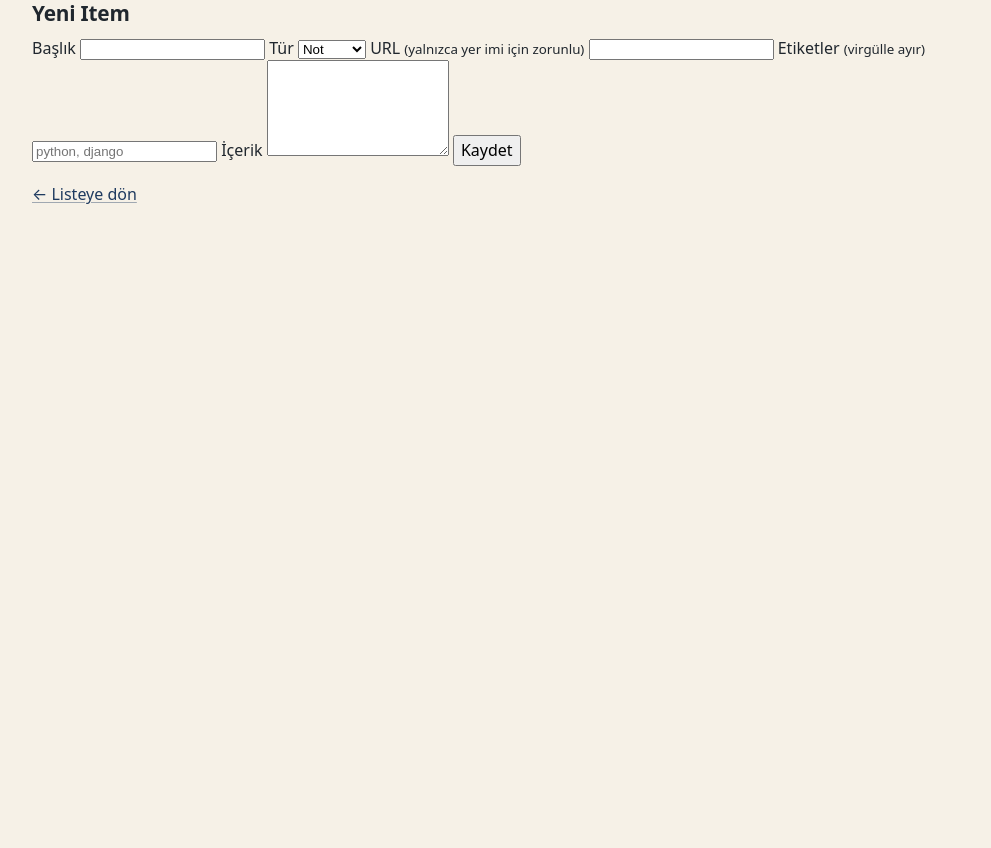
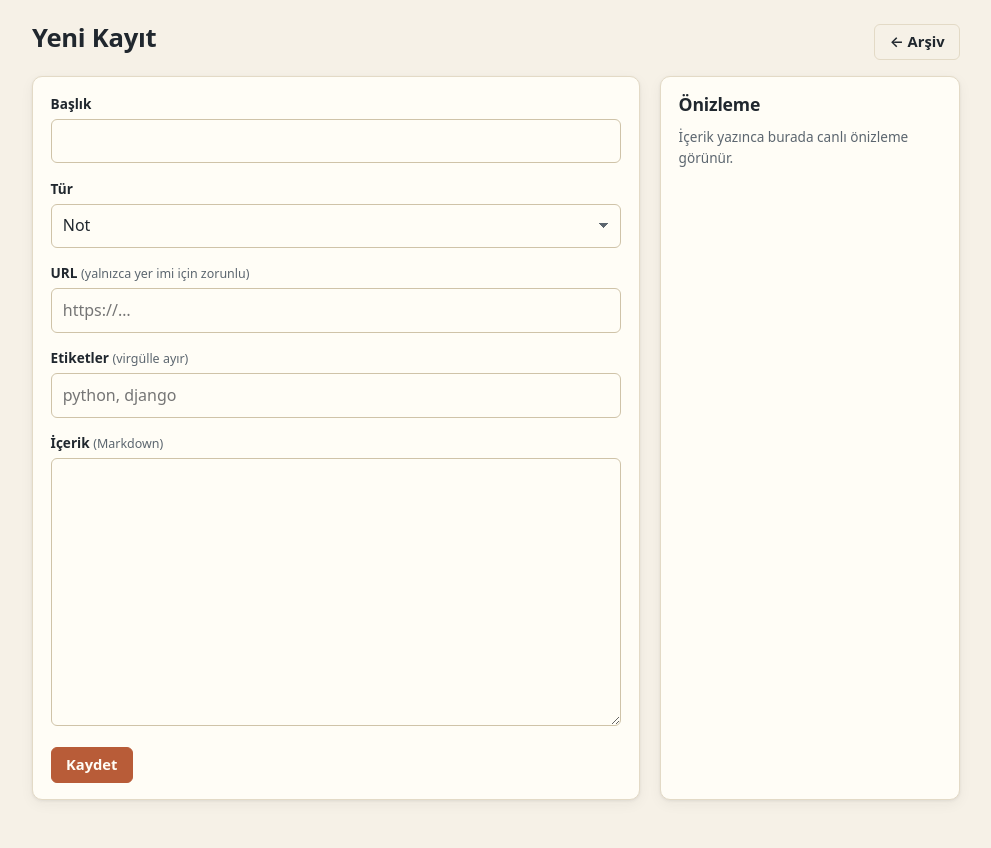
Before and after one commit to Pastalikek65/ceparsiv, a FastAPI app: template cepearsiv/templates/items/form.html in a window 1280 px wide. Shown: the part 58-906 px from the top of the page, without its empty margins (144-1135 px from the left). Before the commit the page ends 262 px from the top, so only its background shows below. Run offline with FastAPI, Linux system fonts and the light colour scheme; the template is opened without the code that fills it, so the values that code supplies are empty.

Commit message:
ui: item form with live markdown preview

```diff
--- /dev/null
+++ b/cepearsiv/static/preview.js
@@ -0,0 +1,47 @@
+(function () {
+  "use strict";
+
+  var box = document.getElementById("f-body");
+  var out = document.getElementById("preview-box");
+  var state = document.getElementById("preview-state");
+  if (!box || !out) return;
+
+  function cookie(name) {
+    var m = document.cookie.match(new RegExp("(?:^|; )" + name + "=([^;]*)"));
+    return m ? decodeURIComponent(m[1]) : null;
+  }
+
+  var timer = null;
+  var pending = false;
+
+  function render() {
+    var fd = new FormData();
+    fd.append("body", box.value);
+    fd.append("csrf_token", cookie("csrf_token") || "");
+    if (state) state.textContent = "…";
+    fetch("/items/preview", { method: "POST", body: fd })
+      .then(function (r) {
+        if (!r.ok) throw new Error(r.status);
+        return r.text();
+      })
+      .then(function (html) {
+        out.innerHTML = html;
+        if (state) state.textContent = "✓";
+      })
+      .catch(function () {
+        if (state) state.textContent = "önizleme hatası";
+      });
+  }
+
+  box.addEventListener("input", function () {
+    if (pending) return;
+    pending = true;
+    clearTimeout(timer);
+    timer = setTimeout(function () {
+      pending = false;
+      render();
+    }, 400);
+  });
+
+  if (box.value.trim()) render();
+})();
--- a/cepearsiv/templates/items/form.html
+++ b/cepearsiv/templates/items/form.html
@@ -1,36 +1,56 @@
 {% extends "base.html" %}
 
-{% block title %}Yeni Item — CepArsiv{% endblock %}
+{% block title %}{{ "Kaydı Düzenle" if item else "Yeni Kayıt" }} — CepArsiv{% endblock %}
 
 {% block content %}
-<article>
-  <h2>Yeni Item</h2>
-  {% if error %}
-  <p><strong>{{ error }}</strong></p>
-  {% endif %}
-  <form method="post" action="{{ action }}">
+<div class="page-head">
+  <h1>{{ "Kaydı Düzenle" if item else "Yeni Kayıt" }}</h1>
+  <a class="btn ghost" href="/items">← Arşiv</a>
+</div>
+
+<div class="grid-2">
+  <form method="post" action="{{ action }}" id="item-form">
     <input type="hidden" name="csrf_token" value="{{ csrf_token }}">
-    <label>Başlık
-      <input type="text" name="title" value="{{ item.title if item else '' }}" maxlength="200" required>
-    </label>
-    <label>Tür
-      <select name="type">
-        <option value="note" {% if item and item.type == 'note' %}selected{% endif %}>Not</option>
-        <option value="bookmark" {% if item and item.type == 'bookmark' %}selected{% endif %}>Yer imi</option>
-        <option value="snippet" {% if item and item.type == 'snippet' %}selected{% endif %}>Snippet</option>
-      </select>
-    </label>
-    <label>URL <small>(yalnızca yer imi için zorunlu)</small>
-      <input type="text" name="url" value="{{ item.url if item and item.url else '' }}">
-    </label>
-    <label>Etiketler <small>(virgülle ayır)</small>
-      <input type="text" name="tags" value="{{ item.tags if item and item.tags else '' }}" placeholder="python, django">
-    </label>
-    <label>İçerik
-      <textarea name="body" rows="6">{{ item.body if item else '' }}</textarea>
-    </label>
-    <button type="submit">Kaydet</button>
+    <div class="card">
+      <div class="field">
+        <label for="f-title">Başlık</label>
+        <input class="form-control" id="f-title" type="text" name="title" value="{{ item.title if item else '' }}" maxlength="200" required>
+      </div>
+      <div class="field">
+        <label for="f-type">Tür</label>
+        <select class="form-control" id="f-type" name="type">
+          <option value="note" {% if item and item.type == 'note' %}selected{% endif %}>Not</option>
+          <option value="bookmark" {% if item and item.type == 'bookmark' %}selected{% endif %}>Yer imi</option>
+          <option value="snippet" {% if item and item.type == 'snippet' %}selected{% endif %}>Snippet</option>
+        </select>
+      </div>
+      <div class="field">
+        <label for="f-url">URL <span class="hint">(yalnızca yer imi için zorunlu)</span></label>
+        <input class="form-control" id="f-url" type="text" name="url" value="{{ item.url if item and item.url else '' }}" placeholder="https://…">
+      </div>
+      <div class="field">
+        <label for="f-tags">Etiketler <span class="hint">(virgülle ayır)</span></label>
+        <input class="form-control" id="f-tags" type="text" name="tags" value="{{ item.tags if item and item.tags else '' }}" placeholder="python, django">
+      </div>
+      <div class="field">
+        <label for="f-body">İçerik <span class="hint">(Markdown)</span></label>
+        <textarea class="form-control" id="f-body" name="body" rows="10">{{ item.body if item else '' }}</textarea>
+      </div>
+      <div style="display:flex;gap:.6rem;align-items:center;">
+        <button class="btn" type="submit">Kaydet</button>
+        <span class="small muted" id="preview-state"></span>
+      </div>
+    </div>
   </form>
-  <p><a href="/items">← Listeye dön</a></p>
-</article>
+  <aside class="card aside">
+    <h3 style="margin-top:0;">Önizleme</h3>
+    <div class="markdown-body" id="preview-box">
+      <p class="muted small">İçerik yazınca burada canlı önizleme görünür.</p>
+    </div>
+  </aside>
+</div>
 {% endblock %}
+
+{% block scripts %}
+<script src="/static/preview.js" defer></script>
+{% endblock %}
```
